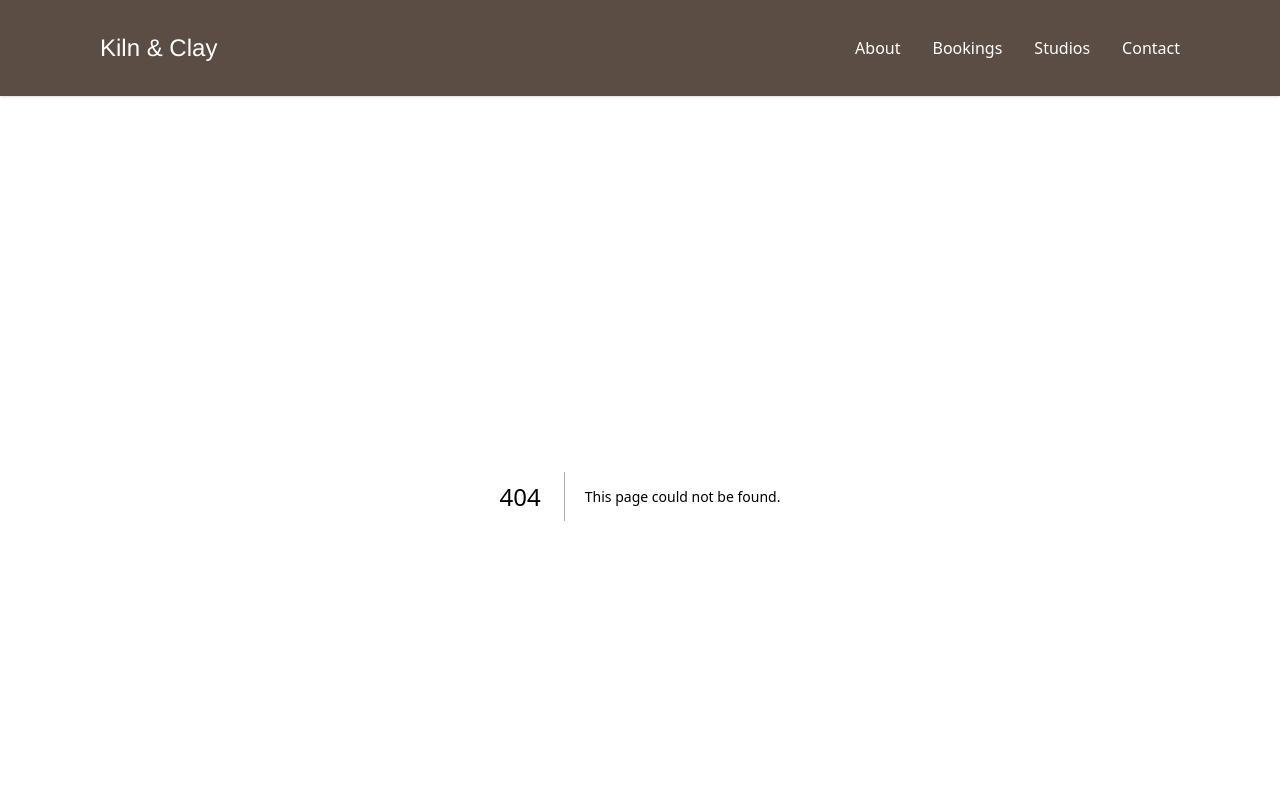
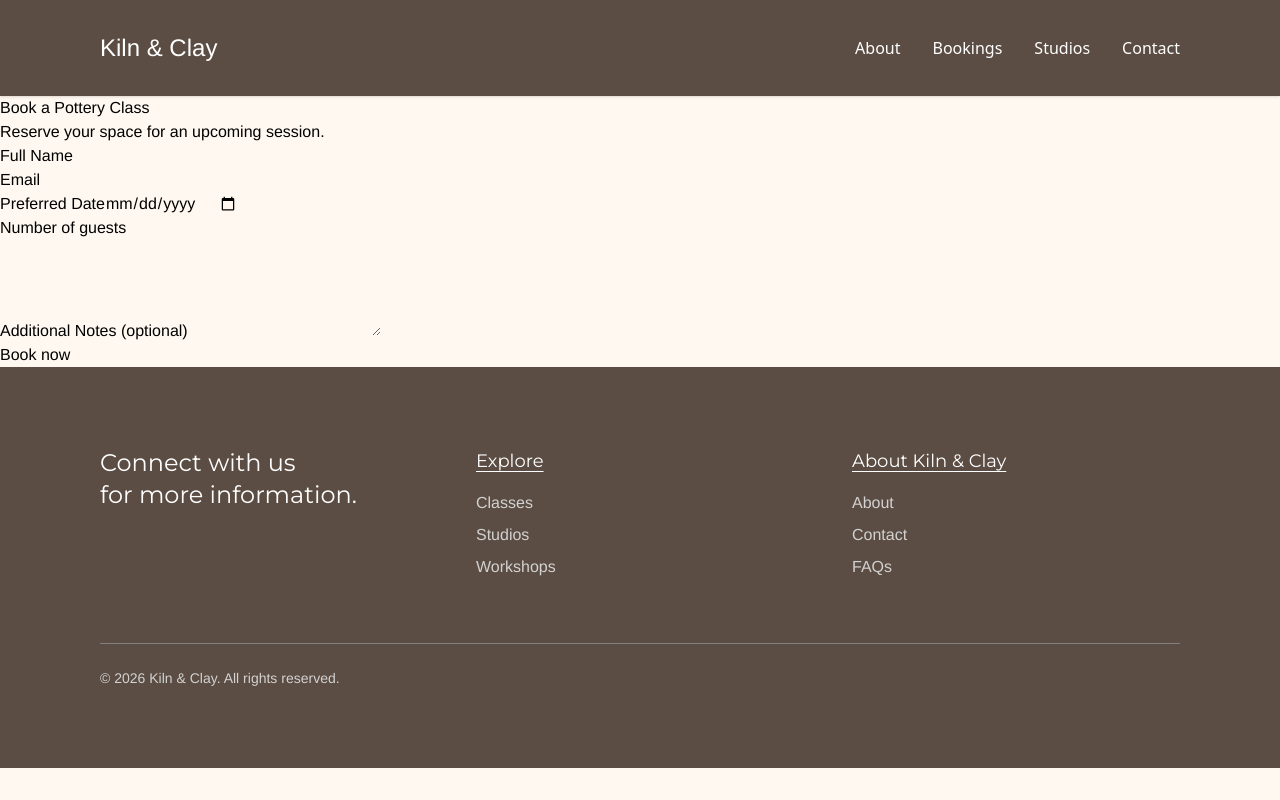
Before and after one commit to SobiahSelvarajah/ss-pottery-class-booking, a Next.js app: page /bookings in a window 1280 px wide. Before the commit this address had no page. Shown: the top 800 px of the page. Built offline with nearby package versions, Linux system fonts and the light colour scheme.

Commit message:
app: html added to bookings page

```diff
--- /dev/null
+++ b/src/app/bookings/page.tsx
@@ -0,0 +1,48 @@
+
+
+export default function BookingsPage() {
+
+    return (
+        <main>
+
+            {/* booking intro */}
+            <header>
+                <h1>
+                    Book a Pottery Class
+                </h1>
+                <p>
+                    Reserve your space for an upcoming session.
+                </p>
+            </header>
+
+            {/* booking form */}
+            <section>
+                <form>
+                    <div>
+                        <label htmlFor="name">Full Name</label>
+                        <input id="name" name="name" type="text" required/>
+                    </div>
+                    <div>
+                        <label htmlFor="email">Email</label>
+                        <input id="email" name="email" type="email" required />
+                    </div>
+                    <div>
+                        <label htmlFor="date">Preferred Date</label>
+                        <input id="date" name="date" type="date" required />
+                    </div>
+                    <div>
+                        <label htmlFor="guests">Number of guests</label>
+                        <input id="guests" name="guests" type="number" min="1" required />
+                    </div>
+                    <div>
+                        <label htmlFor="message">Additional Notes (optional)</label>
+                        <textarea id="message" name="message" rows={4}/>
+                    </div>
+
+                    <button type="submit">Book now</button>
+                </form>
+            </section>
+
+        </main>
+    )
+}
```
